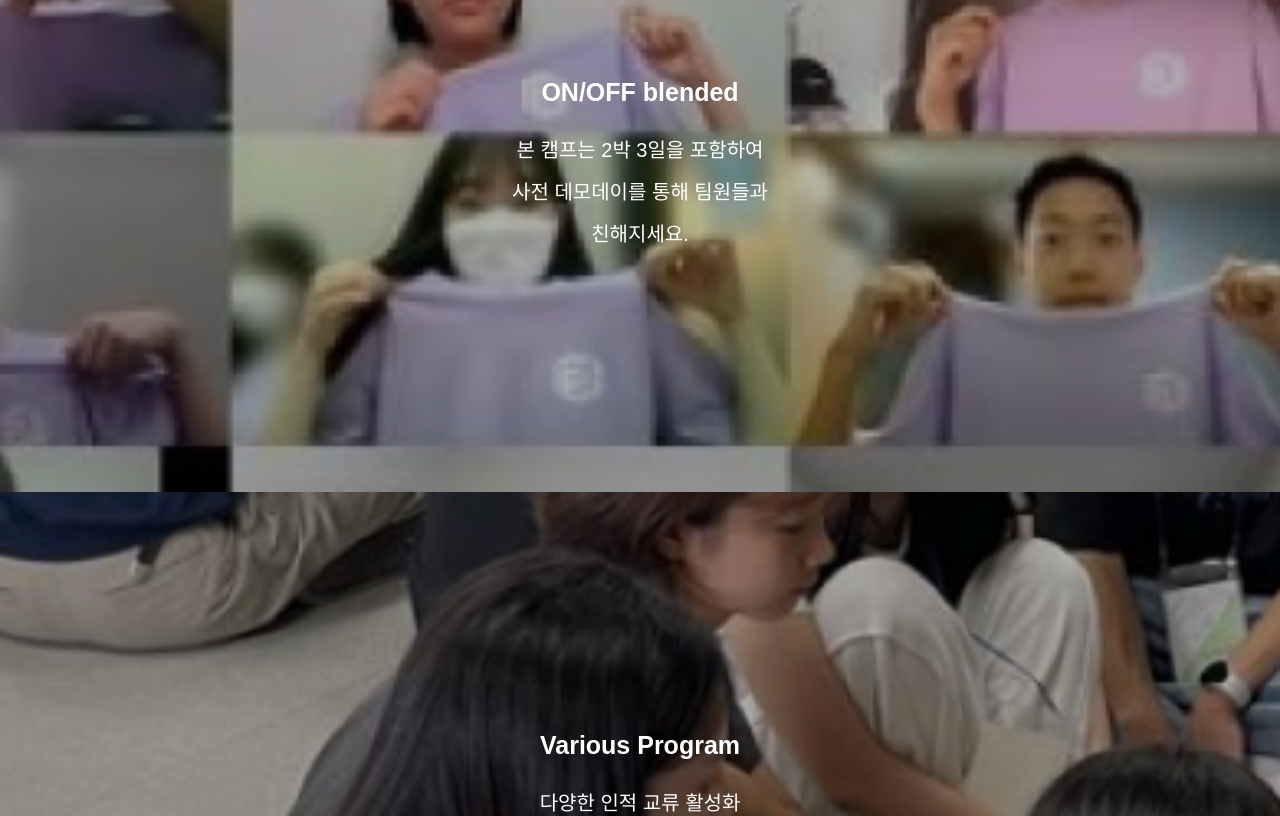
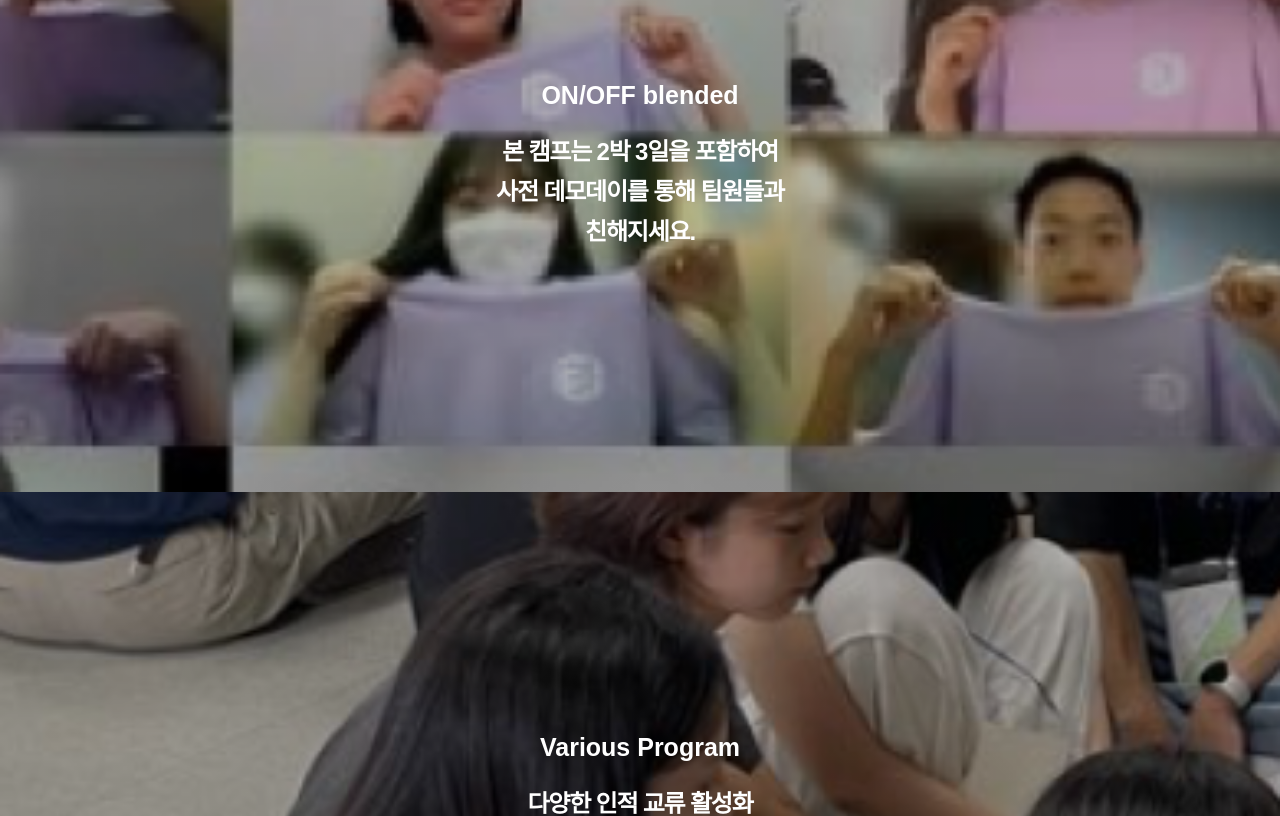
Before and after one commit to bobob0311/Field_website, a React (Vite) app: page /camp in a window 1280 px wide. Shown: the part 1360-2176 px from the top of the page. Built offline with nearby package versions, Linux system fonts and the light colour scheme; a web font is replaced by a local one.

Commit message:
💄 이미지 p태그 글자 간격 조절
이미지 컴포넌트 p태그 글자 간격 조절

```diff
--- a/src/components/Camp/CampImageSection.jsx
+++ b/src/components/Camp/CampImageSection.jsx
@@ -17,21 +17,20 @@ const Section = styled.section`
 `;
 
 const H2 = styled.h2`
-  font-size: ${props => (props.size ? props.size : '1.5625rem')};
+  font-size: 1.5625rem;
   color: ${props => (props.color ? theme.colors[props.color] : theme.colors.white)};
-  text-align: ${props => (props.align ? props.align : 'center')};
+  text-align: center;
   padding: ${props => (props.padding ? props.padding : '')};
   font-weight: bold;
 `;
 
 const P = styled.p`
-  font-size: ${props => (props.size ? props.size : '1.25rem')};
+  font-size: 1.5rem;
   color: ${props => (props.color ? theme.colors[props.color] : theme.colors.white)};
-  word-break: keep-all;
-  grid-area: desc;
-  line-height: 1.3;
-  text-align: ${props => (props.align ? props.align : '')};
+  text-align: center;
   padding: ${props => (props.padding ? props.padding : '')};
+  letter-spacing: -0.05em;
+  font-weight: bold;
 `;
 
 function CampImageSection({img, title, label1 = '', label2 = '', label3 = ''}) {
```
